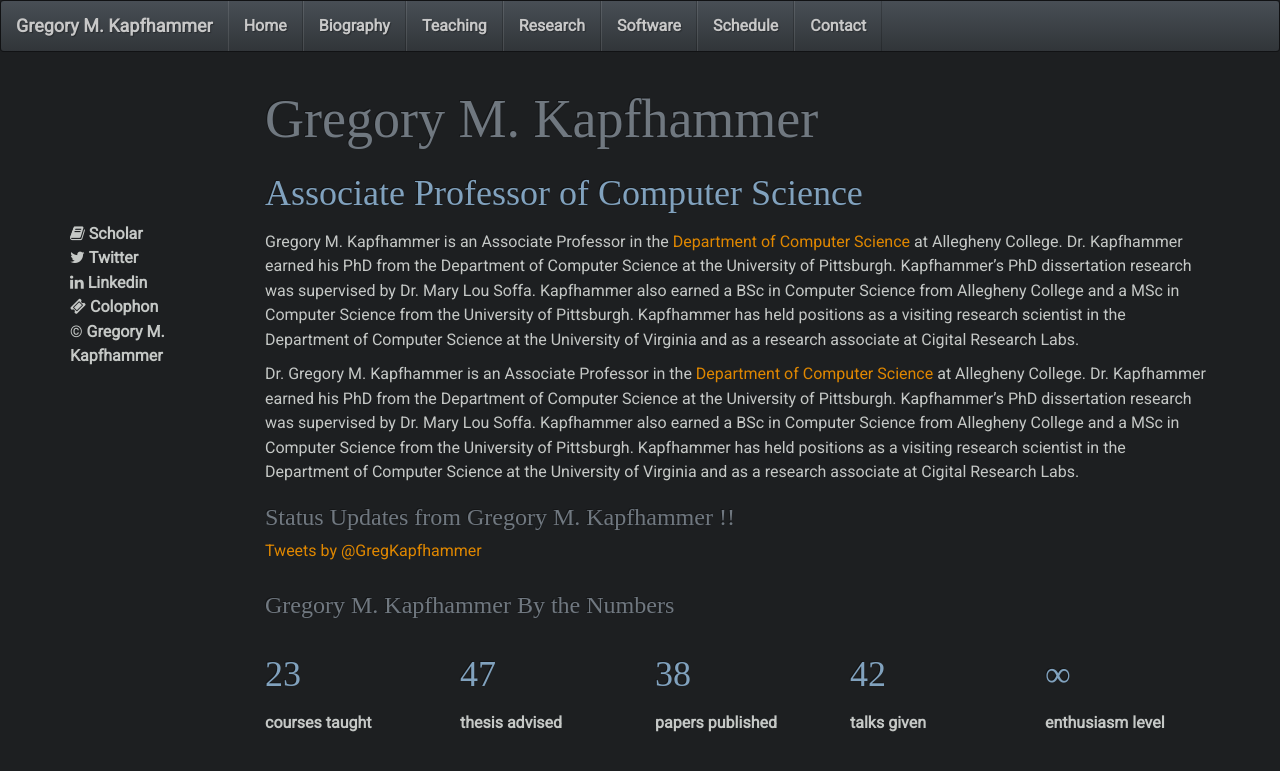
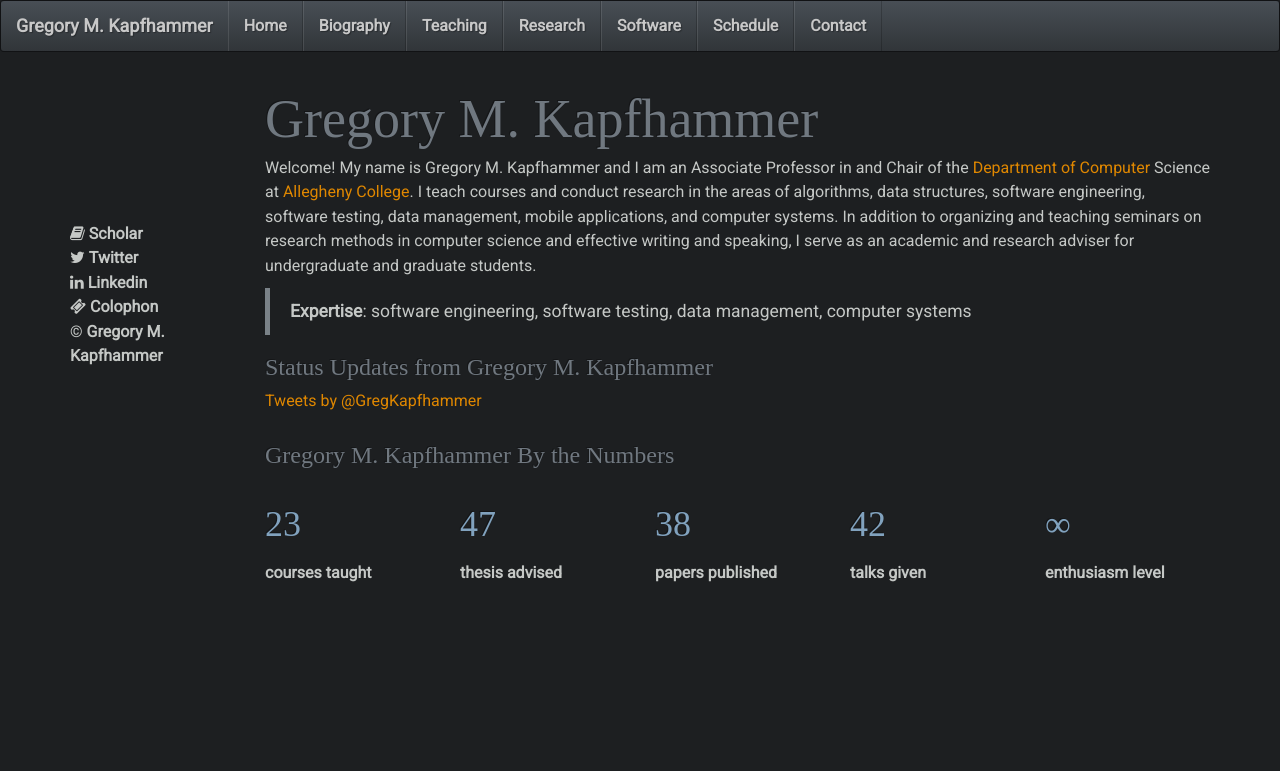
Before and after one commit to geerc/www, a Jekyll site: the page built from gkapfham/index.md, in a window 1280 px wide. Shown: the top 771 px of the page. Built offline with Jekyll 4.4.1, drawn with Linux system fonts in a browser that asks for light colours; nearby versions of some CDN libraries; some web fonts are replaced; Markdown is read by kramdown in place of the engine named in the settings; comment, search, counter and statistics services are not loaded.

Commit message:
Removed the "Associate Professor of Computer Science"

```diff
--- a/gkapfham/index.md
+++ b/gkapfham/index.md
@@ -5,23 +5,16 @@ layout: defaults
 
 # Gregory M. Kapfhammer
 
-## Associate Professor of Computer Science
+Welcome! My name is Gregory M. Kapfhammer and I am an Associate Professor in and Chair of the [Department of
+Computer](www.cs.allegheny.edu) Science at [Allegheny College](www.allegheny.edy). I teach courses and conduct research in the
+areas of algorithms, data structures, software engineering, software testing, data management, mobile applications, and
+computer systems. In addition to organizing and teaching seminars on research methods in computer science and effective
+writing and speaking, I serve as an academic and research adviser for undergraduate and graduate students.
 
-Gregory M. Kapfhammer is an Associate Professor in the [Department of Computer Science](http://www.cs.allegheny.edu)
-at Allegheny College. Dr.  Kapfhammer earned his PhD from the Department of Computer Science at the University of
-Pittsburgh. Kapfhammer's PhD dissertation research was supervised by Dr. Mary Lou Soffa. Kapfhammer also earned a BSc in
-Computer Science from Allegheny College and a MSc in Computer Science from the University of Pittsburgh. Kapfhammer has
-held positions as a visiting research scientist in the Department of Computer Science at the University of Virginia and
-as a research associate at Cigital Research Labs.
+> <b>Expertise</b>: software engineering, software testing, data management, computer systems
+>
 
-Dr. Gregory M. Kapfhammer is an Associate Professor in the [Department of Computer Science](http://www.cs.allegheny.edu)
-at Allegheny College. Dr.  Kapfhammer earned his PhD from the Department of Computer Science at the University of
-Pittsburgh. Kapfhammer's PhD dissertation research was supervised by Dr. Mary Lou Soffa. Kapfhammer also earned a BSc in
-Computer Science from Allegheny College and a MSc in Computer Science from the University of Pittsburgh. Kapfhammer has
-held positions as a visiting research scientist in the Department of Computer Science at the University of Virginia and
-as a research associate at Cigital Research Labs.
-
-### Status Updates from Gregory M. Kapfhammer !!
+### Status Updates from Gregory M. Kapfhammer
 
 <a class="twitter-timeline"
 data-dnt="true"
```
